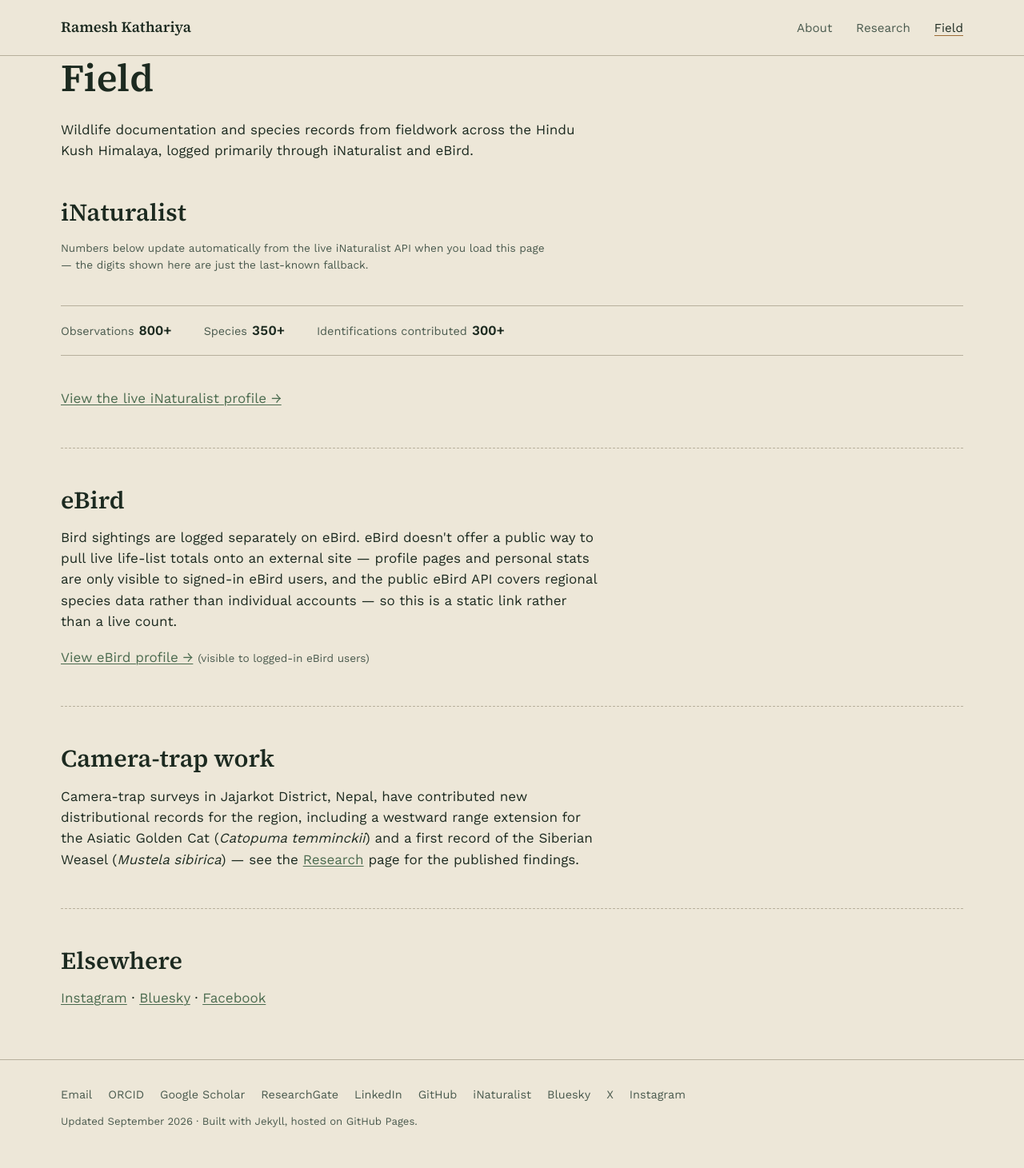
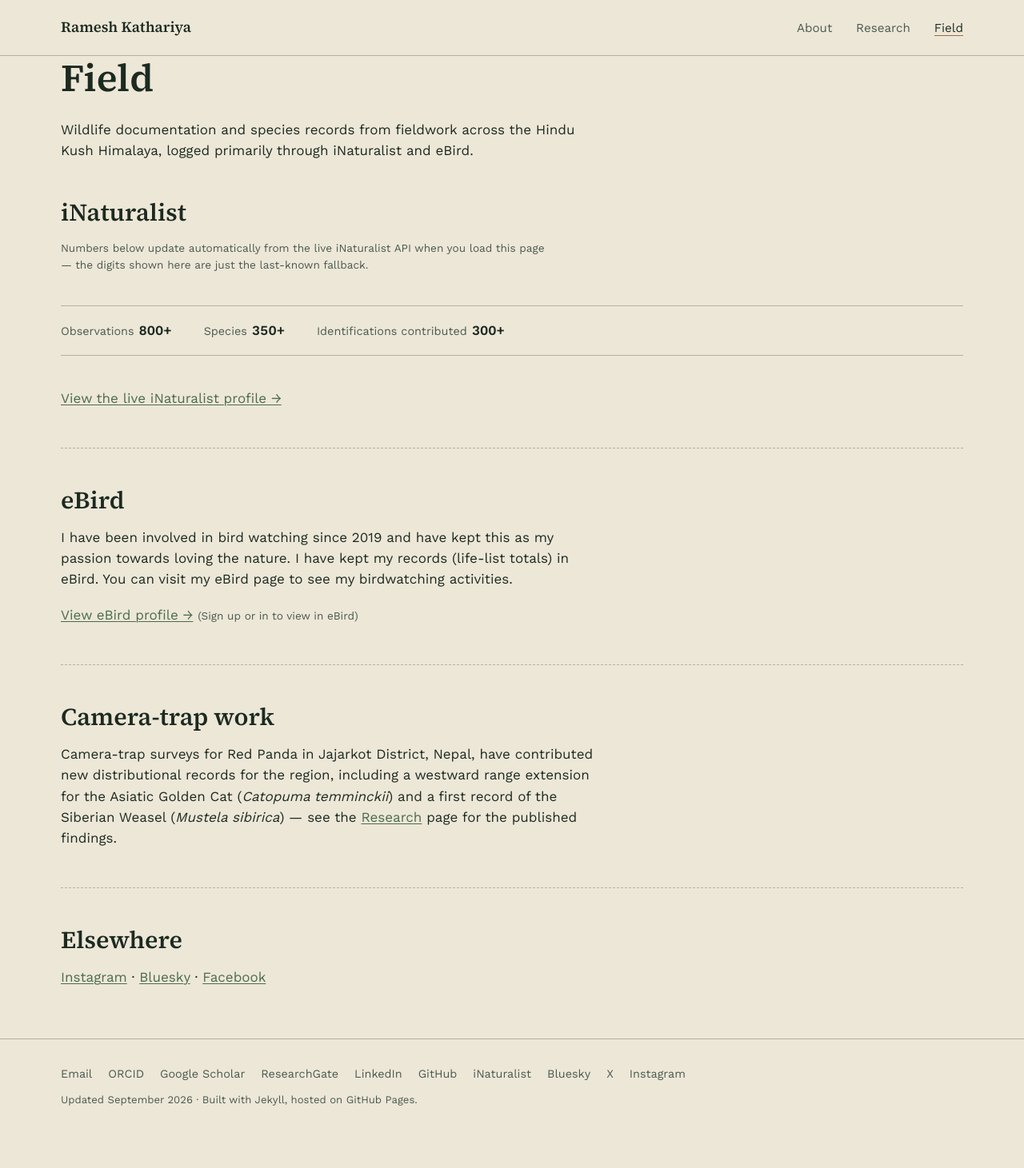
Before and after one commit to ramesh-kathariya/ramesh-kathariya.github.io, a Jekyll site: the page built from field.md, in a window 1280 px wide. Shown: the whole page at 80% size. Built offline with Jekyll 4.4.1, drawn with Linux system fonts in a browser that asks for light colours; after the commit the page ends 1435 px from its top, so only the background shows below that.

Commit message:
Revise eBird section with personal birdwatching details
Updated personal involvement in bird watching and eBird records.

```diff
--- a/field.md
+++ b/field.md
@@ -30,22 +30,18 @@
 
 <h2>eBird</h2>
 <p>
-  Bird sightings are logged separately on eBird. eBird doesn't offer a public way to
-  pull live life-list totals onto an external site — profile pages and personal stats
-  are only visible to signed-in eBird users, and the public eBird API covers regional
-  species data rather than individual accounts — so this is a static link rather than
-  a live count.
+  I have been involved in bird watching since 2019 and have kept this as my passion towards loving the nature. I have kept my records (life-list totals) in eBird. You can visit my eBird page to see my birdwatching activities.
 </p>
 <p>
   <a href="https://ebird.org/profile/MzQyNjkzNQ">View eBird profile →</a>
-  <span style="color: var(--ink-soft); font-size: 0.85rem;"> (visible to logged-in eBird users)</span>
+  <span style="color: var(--ink-soft); font-size: 0.85rem;"> (Sign up or in to view in eBird)</span>
 </p>
 
 <hr class="divider">
 
 <h2>Camera-trap work</h2>
 <p>
-  Camera-trap surveys in Jajarkot District, Nepal, have contributed new distributional
+  Camera-trap surveys for Red Panda in Jajarkot District, Nepal, have contributed new distributional
   records for the region, including a westward range extension for the Asiatic Golden
   Cat (<em>Catopuma temminckii</em>) and a first record of the Siberian Weasel
   (<em>Mustela sibirica</em>) — see the <a href="{{ '/research/' | relative_url }}">Research</a>
```
